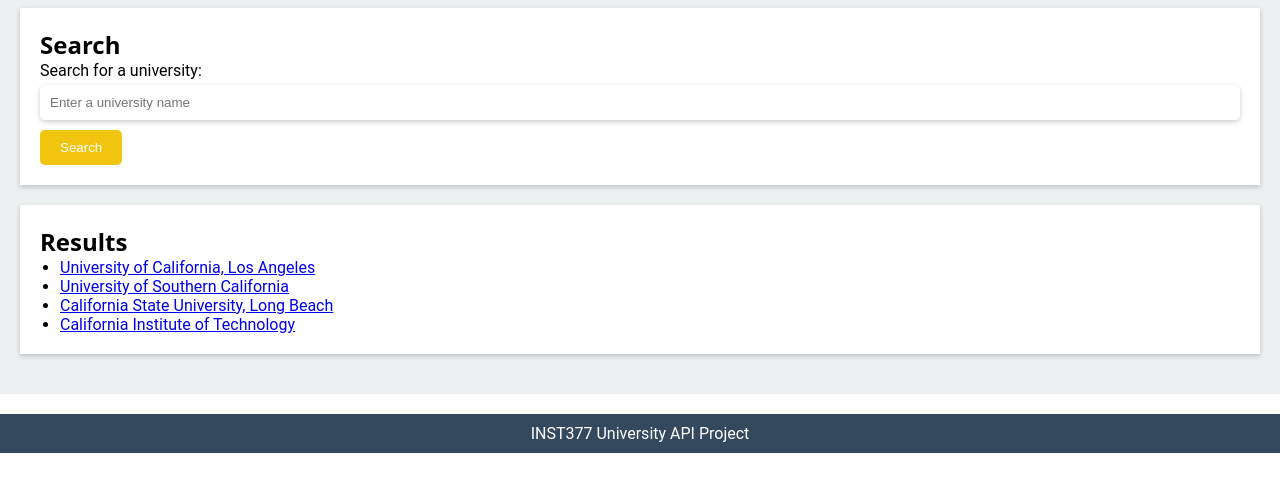
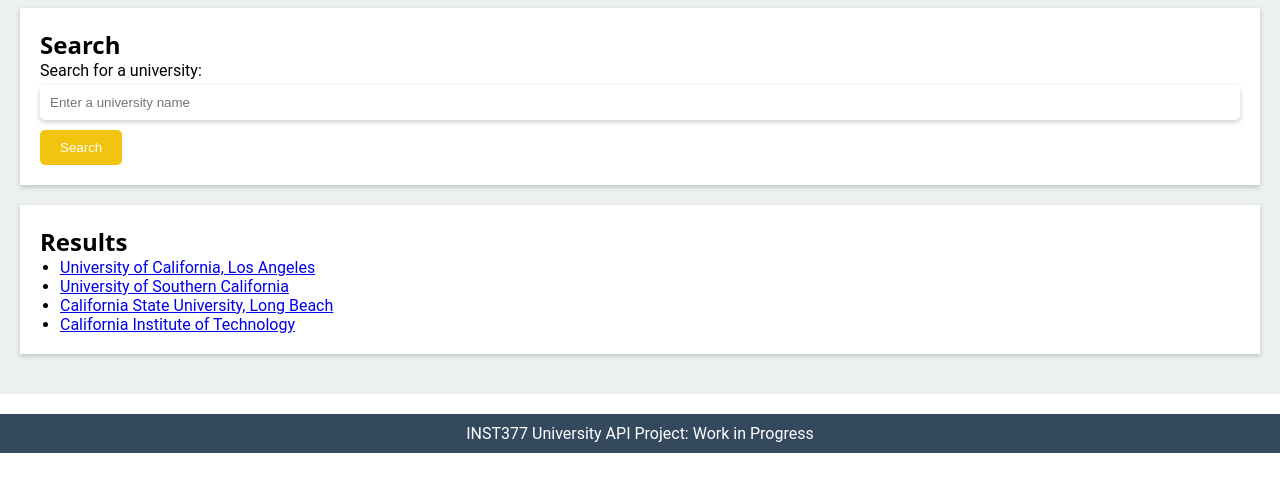
Before and after one commit to bringit2142/INST377-Project, a plain HTML site: page index.html in a window 1280 px wide. Shown: the part 75-566 px from the top of the page. Drawn offline with Linux system fonts and the light colour scheme.

Commit message:
Making changes

```diff
--- a/index.html
+++ b/index.html
@@ -36,7 +36,7 @@
       </section>
     </main>
     <footer>
-      <p>INST377 University API Project</p>
+      <p>INST377 University API Project: Work in Progress</p>
     </footer>
   </body>
 </html>
```
